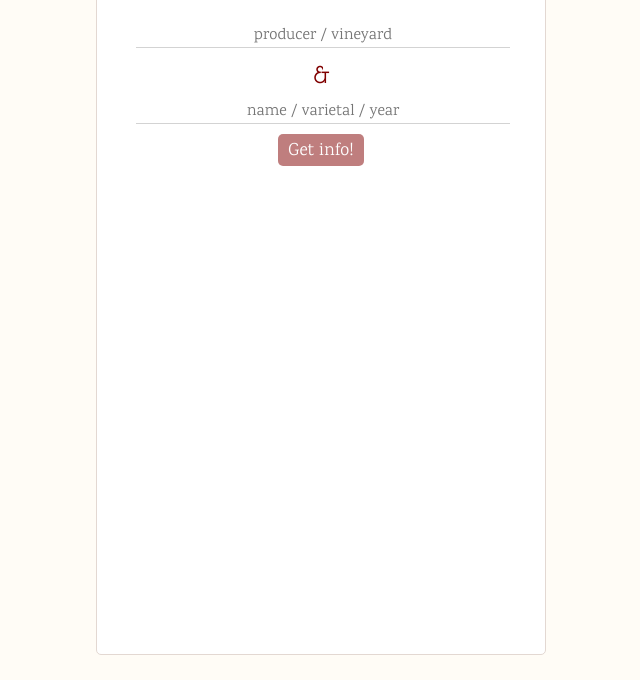
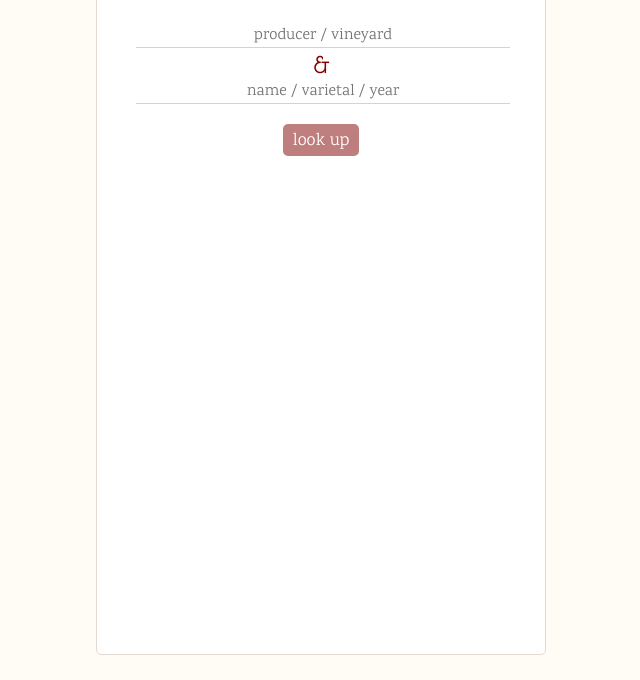
Before and after one commit to kb8228/check_this_bottle, a website: page client/index.html in a window 1280 px wide. Shown: the part 120-800 px from the top of the page, without its empty margins (319-959 px from the left). Drawn offline with nearby package versions, Linux system fonts and the light colour scheme; some packages are replaced by stand-ins of ours.

Commit message:
styles rewrite 40%

```diff
--- a/client/css/style.css
+++ b/client/css/style.css
@@ -6,7 +6,7 @@ body{
   background-attachment: fixed;*/
   background-color: #FFFCF6;
   font-family: 'Karma', serif;
-  font-weight: 400;
+  font-weight: 300;
   font-size: 1em;
 }
 
@@ -43,11 +43,6 @@ input:-webkit-autofill:active {
   color: maroon;
 }
 
-.bold {
-  font-weight: bold;
-}
-
-
 .container {
   box-sizing: border-box;
   height: 100%;
@@ -83,7 +78,7 @@ input:-webkit-autofill:active {
 .bold {
   font-size: 1.35em;
   font-weight: bold;
-  margin: 15px auto;
+  margin: 5px auto;
 }
 
 .gray {
@@ -99,6 +94,7 @@ input:-webkit-autofill:active {
 }
 
 .btn {
+  margin-top: 10px;
   padding: 7px 10px 5px;
   border-style: none;
   border-radius: 5px;
--- a/client/index.html
+++ b/client/index.html
@@ -25,7 +25,7 @@
             <p class="poiret bold">&</p>
             <input name="varietal" type="text" ng-model="wines.varietal" ng-keypress="{13: wines.doBlur($event)}" placeholder="name / varietal / year" required>
           </fieldset>
-          <button class="btn dkRedBg whiteTxt" type="submit" ng-disabled="wineForm.$invalid">Get info!</button>
+          <button class="btn dkRedBg whiteTxt" type="submit" ng-disabled="wineForm.$invalid">look up</button>
         </form>
       </div>
       <!-- RESULTS LIST -->
```
